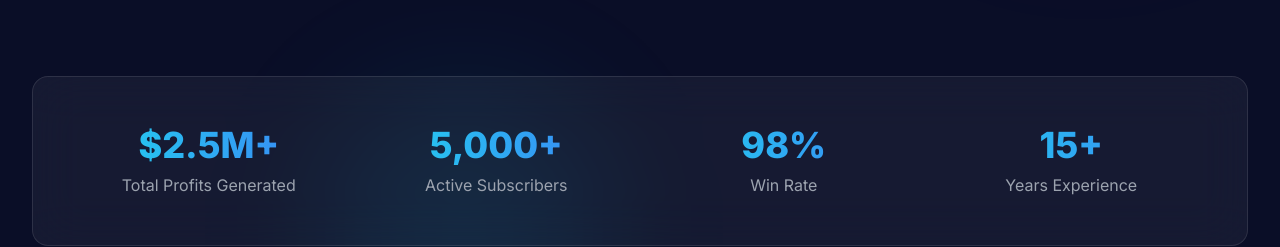
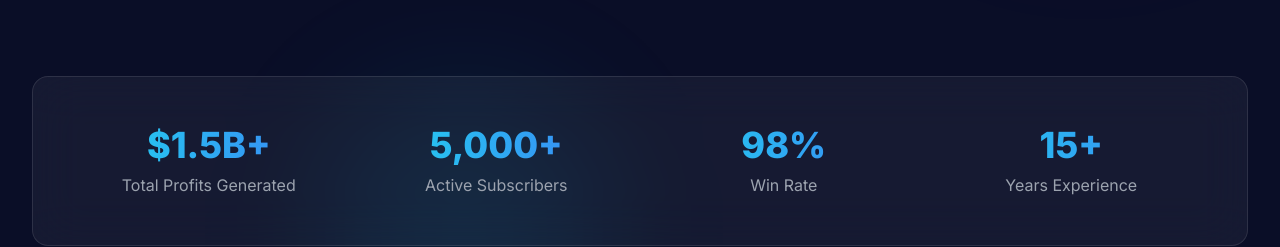
Before and after one commit to jhonjossteve-boop/davidanderson, a React (Vite) app: page / in a window 1280 px wide. Shown: the part 4500-4747 px from the top of the page. Built offline with nearby package versions, Linux system fonts and the light colour scheme.

Commit message:
Update total profits generated value in FeaturesSection

```diff
--- a/src/components/trading/FeaturesSection.tsx
+++ b/src/components/trading/FeaturesSection.tsx
@@ -59,7 +59,7 @@ const FeaturesSection: React.FC = () => {
   ];
 
   const benefits = [
-    { value: '$2.5M+', label: 'Total Profits Generated' },
+    { value: '$1.5B+', label: 'Total Profits Generated' },
     { value: '5,000+', label: 'Active Subscribers' },
     { value: '98%', label: 'Win Rate' },
     { value: '15+', label: 'Years Experience' },
```
